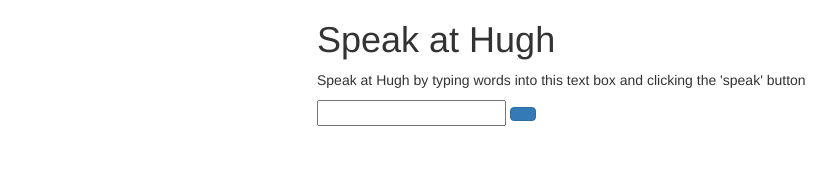
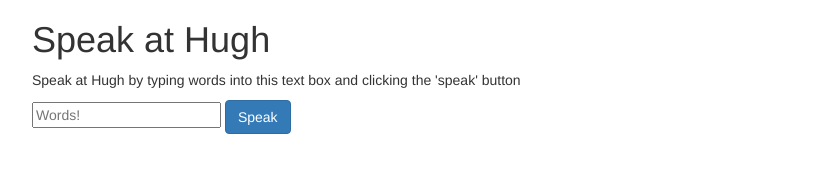
Before and after one commit to hughrawlinson/speakatme, a plain HTML site: page index.html in a window 1280 px wide. Shown: the whole page, without its empty margins (338-1174 px from the left). Drawn offline with nearby package versions, Linux system fonts and the light colour scheme.

Commit message:
Update index.html

```diff
--- a/index.html
+++ b/index.html
@@ -3,16 +3,16 @@
   <head>
     <title>Speak at Hugh</title>
     <link rel="stylesheet" href="//maxcdn.bootstrapcdn.com/bootstrap/3.2.0/css/bootstrap.min.css"/>
-    <script src="code.jquery.com/jquery-latest.min.js"></script>
+    <script src="//code.jquery.com/jquery-latest.min.js"></script>
   </head>
   <body>
     <div class="container">
-      <div class="col-sm-6 col-sm-offset-6">
+      <div class="col-sm-6 col-sm-offset-3">
         <h1>Speak at Hugh</h1>
         <p>Speak at Hugh by typing words into this text box and clicking the 'speak' button</p>
         <form>
-          <input type="text" id="text"/>
-          <button type="button" class="btn btn-primary" id="speak">
+          <input type="text" id="text" placeholder="Words!" />
+          <button type="button" class="btn btn-primary" id="speak">Speak</button>
         </form>
       </div>
     </div>
```
